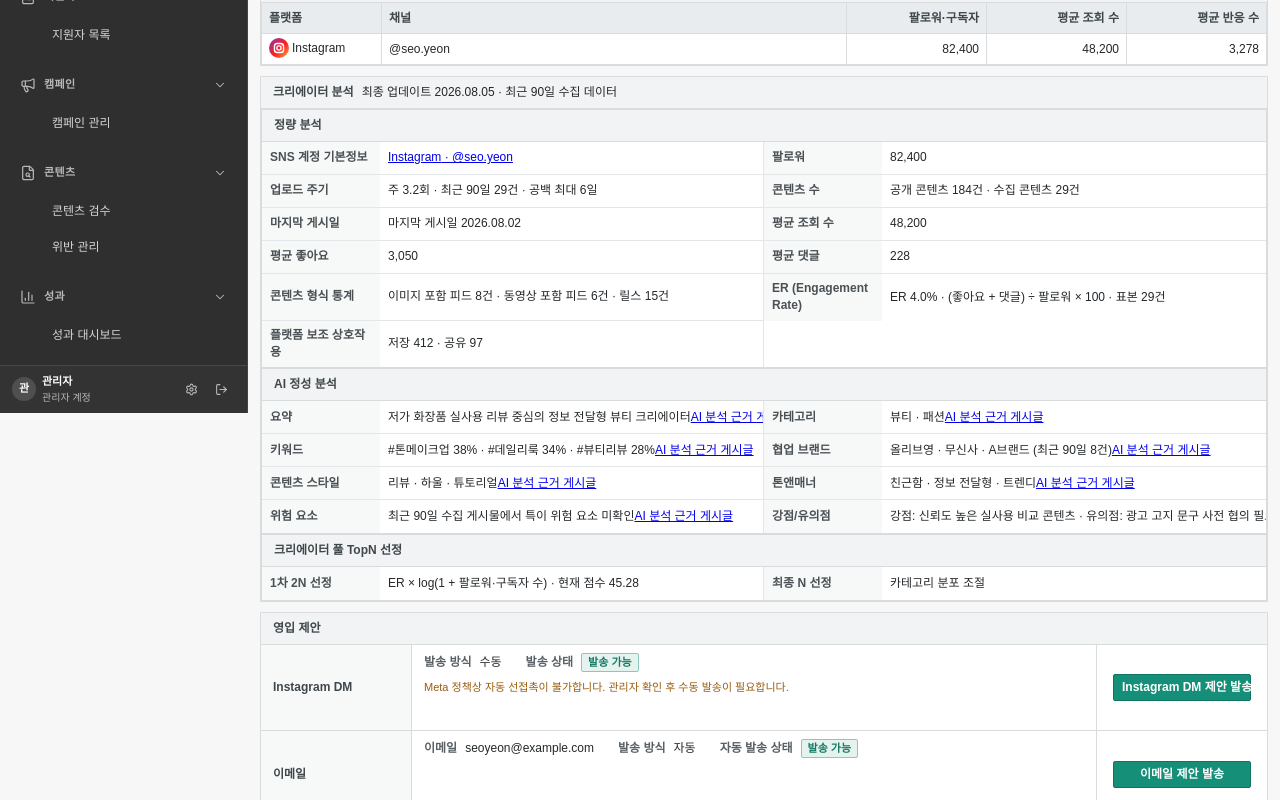
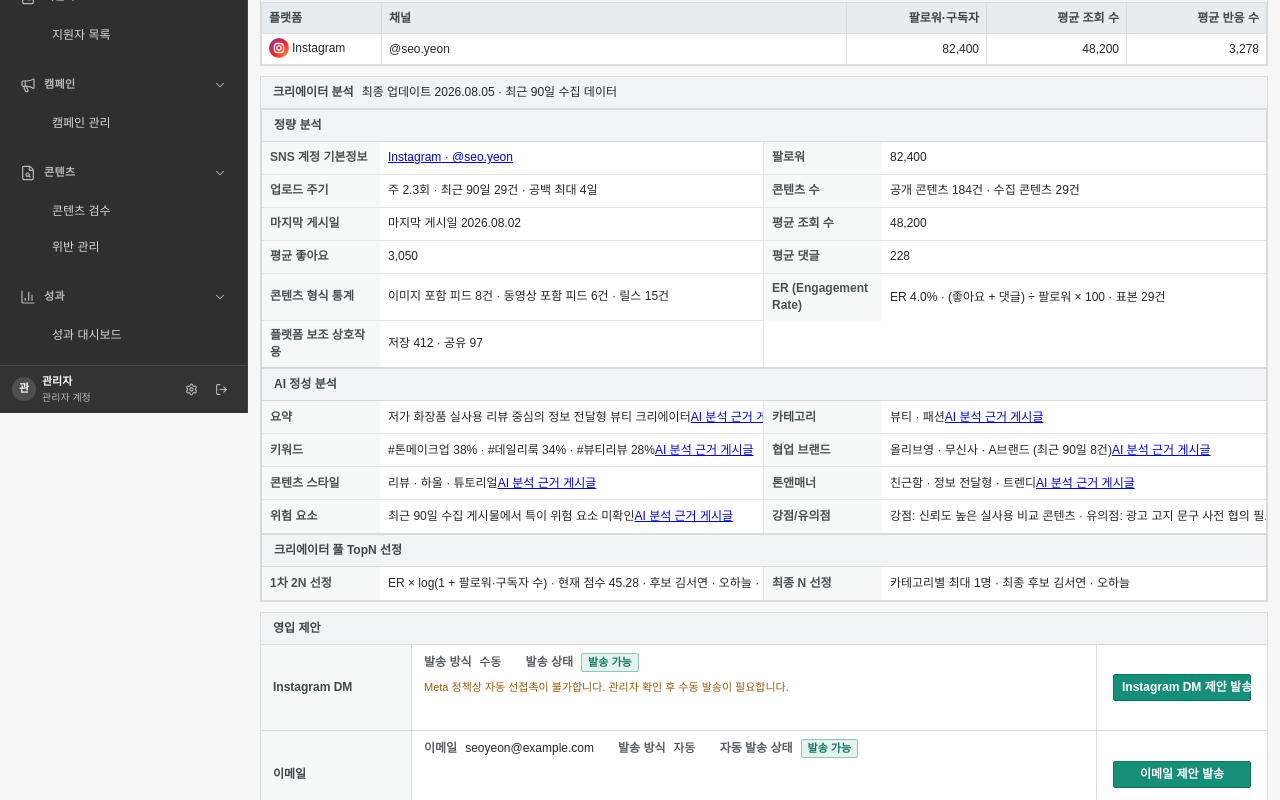
Before and after one commit to HD-Fuma/fe-hiselectors-admin, a React (Vite) app: page /creators/cr-001 in a window 1280 px wide. Shown: the part 387-1187 px from the top of the page. Built offline with nearby package versions, Linux system fonts and the light colour scheme.

Commit message:
fix: align creator analysis report metrics

```diff
--- a/src/features/creators/CreatorAnalysisReport.tsx
+++ b/src/features/creators/CreatorAnalysisReport.tsx
@@ -1,4 +1,4 @@
-import type { CreatorFixture } from "./fixtures";
+import { CREATORS, type CreatorFixture } from "./fixtures";
 
 type AverageMetric = number | null;
 
@@ -16,12 +16,8 @@ interface QualitativeClaim {
 interface CreatorAnalysisFixture {
   updatedAt: string;
   collectionDays: number;
-  cadence: {
-    dailyAverage: number;
-    weeklyAverage: number;
-    longestGapDays: number;
-  };
-  collectedContentCount: number;
+  postDates: readonly string[];
+  engagementSamples: readonly { audience: number; likes: number; comments: number | null }[];
   lastPostDate: string;
   averages: {
     views: AverageMetric;
@@ -29,17 +25,34 @@ interface CreatorAnalysisFixture {
     comments: AverageMetric;
   };
   formatMix: readonly { label: string; count: number }[];
-  engagementSampleSize: number;
   supplementalInteractions: readonly { label: string; value: number }[];
   qualitativeClaims: readonly QualitativeClaim[];
 }
+
+const SEOYEON_POST_DATES = Array.from({ length: 29 }, (_, index) => {
+  const offset = index * 3 + (index > 0 ? 2 : 0);
+  return new Date(Date.UTC(2026, 7, 2 - offset)).toISOString().slice(0, 10);
+});
+const SEOYEON_ENGAGEMENT_SAMPLES = Array.from({ length: 29 }, () => ({
+  audience: 82_400,
+  likes: 3_050,
+  comments: 228,
+}));
+const DOYOON_POST_DATES = Array.from({ length: 20 }, (_, index) =>
+  new Date(Date.UTC(2026, 6, 31 - index * 4)).toISOString().slice(0, 10),
+);
+const DOYOON_ENGAGEMENT_SAMPLES = Array.from({ length: 20 }, () => ({
+  audience: 76_200,
+  likes: 1_130,
+  comments: null,
+}));
 
 const CREATOR_ANALYSES: Record<string, CreatorAnalysisFixture> = {
   "cr-001": {
     updatedAt: "2026.08.05",
     collectionDays: 90,
-    cadence: { dailyAverage: 0.46, weeklyAverage: 3.2, longestGapDays: 6 },
-    collectedContentCount: 29,
+    postDates: SEOYEON_POST_DATES,
+    engagementSamples: SEOYEON_ENGAGEMENT_SAMPLES,
     lastPostDate: "2026.08.02",
     averages: { views: 48_200, likes: 3_050, comments: 228 },
     formatMix: [
@@ -47,7 +60,6 @@ const CREATOR_ANALYSES: Record<string, CreatorAnalysisFixture> = {
       { label: "동영상 포함 피드", count: 6 },
       { label: "릴스", count: 15 },
     ],
-    engagementSampleSize: 29,
     supplementalInteractions: [
       { label: "저장", value: 412 },
       { label: "공유", value: 97 },
@@ -98,12 +110,11 @@ const CREATOR_ANALYSES: Record<string, CreatorAnalysisFixture> = {
   "cr-002": {
     updatedAt: "2026.08.05",
     collectionDays: 90,
-    cadence: { dailyAverage: 0.32, weeklyAverage: 2.2, longestGapDays: 8 },
-    collectedContentCount: 20,
+    postDates: DOYOON_POST_DATES,
+    engagementSamples: DOYOON_ENGAGEMENT_SAMPLES,
     lastPostDate: "2026.07.31",
     averages: { views: 26_800, likes: 1_130, comments: null },
     formatMix: [{ label: "숏폼", count: 14 }, { label: "롱폼", count: 6 }],
-    engagementSampleSize: 20,
     supplementalInteractions: [{ label: "공유", value: 76 }],
     qualitativeClaims: [
       {
@@ -119,8 +130,12 @@ function fallbackAnalysis(creator: CreatorFixture): CreatorAnalysisFixture {
   return {
     updatedAt: "2026.08.05",
     collectionDays: 90,
-    cadence: { dailyAverage: 0, weeklyAverage: 0, longestGapDays: 0 },
-    collectedContentCount: creator.featuredContents.length,
+    postDates: creator.featuredContents.map(() => creator.recentActivity),
+    engagementSamples: creator.featuredContents.map(() => ({
+      audience: creator.profile.followers,
+      likes: creator.profile.averageReactions,
+      comments: null,
+    })),
     lastPostDate: creator.recentActivity,
     averages: {
       views: creator.profile.averageViews,
@@ -128,7 +143,6 @@ function fallbackAnalysis(creator: CreatorFixture): CreatorAnalysisFixture {
       comments: null,
     },
     formatMix: [{ label: "수집 콘텐츠", count: creator.featuredContents.length }],
-    engagementSampleSize: creator.featuredContents.length,
     supplementalInteractions: [],
     qualitativeClaims: [
       {
@@ -158,23 +172,30 @@ export function topNScore(creator: CreatorFixture) {
 
 export function deriveCadence(postDates: readonly string[], updatedAt: string, windowDays: number) {
   const toDay = (date: string) => Date.parse(`${date}T00:00:00Z`) / 86_400_000;
-  const sortedDays = [...postDates].map(toDay).sort((left, right) => right - left);
+  const updatedDay = toDay(updatedAt);
+  const firstDay = updatedDay - windowDays + 1;
+  const sortedDays = postDates
+    .map(toDay)
+    .filter((day) => day >= firstDay && day <= updatedDay)
+    .sort((left, right) => right - left);
   const longestGapDays = sortedDays.slice(1).reduce((longest, day, index) => {
     return Math.max(longest, sortedDays[index] - day - 1);
   }, 0);
 
-  void updatedAt;
   return {
-    dailyAverage: Number((postDates.length / windowDays).toFixed(2)),
-    weeklyAverage: Number(((postDates.length / windowDays) * 7).toFixed(1)),
+    dailyAverage: Number((sortedDays.length / windowDays).toFixed(2)),
+    weeklyAverage: Number(((sortedDays.length / windowDays) * 7).toFixed(1)),
     longestGapDays,
   };
 }
 
 export function deriveEngagementRate(
-  samples: readonly { audience: number; likes: number; comments: number }[],
+  samples: readonly { audience: number; likes: number; comments: number | null }[],
 ) {
-  const eligible = samples.filter((sample) => sample.audience > 0);
+  const eligible = samples.filter(
+    (sample): sample is { audience: number; likes: number; comments: number } =>
+      sample.audience > 0 && sample.comments !== null,
+  );
   if (eligible.length === 0) {
     return { value: null, sampleSize: 0 };
   }
@@ -192,6 +213,23 @@ export function rankTopTwoN(creators: readonly CreatorFixture[], targetCount: nu
     .slice(0, targetCount * 2);
 }
 
+export function selectTopNWithCategoryQuota(
+  candidates: readonly CreatorFixture[],
+  targetCount: number,
+  maxPerCategory: number,
+) {
+  const categoryCounts = new Map<string, number>();
+  const selected: CreatorFixture[] = [];
+  for (const creator of candidates) {
+    if (selected.length === targetCount || creator.categories.some((category) => (categoryCounts.get(category) ?? 0) >= maxPerCategory)) {
+      continue;
+    }
+    creator.categories.forEach((category) => categoryCounts.set(category, (categoryCounts.get(category) ?? 0) + 1));
+    selected.push(creator);
+  }
+  return selected;
+}
+
 function AnalysisFields({ children, label }: { children: React.ReactNode; label: string }) {
   return (
     <div className="fuma-key-value-grid__item">
@@ -204,6 +242,11 @@ function AnalysisFields({ children, label }: { children: React.ReactNode; label:
 export function CreatorAnalysisReport({ creator }: { creator: CreatorFixture }) {
   const analysis = CREATOR_ANALYSES[creator.id] ?? fallbackAnalysis(creator);
   const audience = audienceLabel(creator);
+  const cadence = deriveCadence(analysis.postDates, analysis.updatedAt.replaceAll(".", "-"), analysis.collectionDays);
+  const collectedContentCount = Math.round(cadence.dailyAverage * analysis.collectionDays);
+  const engagement = deriveEngagementRate(analysis.engagementSamples);
+  const topTwoN = rankTopTwoN(CREATORS, 2);
+  const finalTopN = selectTopNWithCategoryQuota(topTwoN, 2, 1);
 
   return (
     <section aria-labelledby="creator-analysis-title" className="fuma-content-section">
@@ -226,14 +269,14 @@ export function CreatorAnalysisReport({ creator }: { creator: CreatorFixture })
             </a>
           </AnalysisFields>
           <AnalysisFields label={audience}>{formatNumber(creator.profile.followers)}</AnalysisFields>
-          <AnalysisFields label="업로드 주기">주 {analysis.cadence.weeklyAverage.toFixed(1)}회 · 최근 {analysis.collectionDays}일 {analysis.collectedContentCount}건 · 공백 최대 {analysis.cadence.longestGapDays}일</AnalysisFields>
-          <AnalysisFields label="콘텐츠 수">공개 콘텐츠 {formatNumber(creator.contentCount)}건 · 수집 콘텐츠 {analysis.collectedContentCount}건</AnalysisFields>
+          <AnalysisFields label="업로드 주기">주 {cadence.weeklyAverage.toFixed(1)}회 · 최근 {analysis.collectionDays}일 {collectedContentCount}건 · 공백 최대 {cadence.longestGapDays}일</AnalysisFields>
+          <AnalysisFields label="콘텐츠 수">공개 콘텐츠 {formatNumber(creator.contentCount)}건 · 수집 콘텐츠 {collectedContentCount}건</AnalysisFields>
           <AnalysisFields label="마지막 게시일">마지막 게시일 {analysis.lastPostDate}</AnalysisFields>
           <AnalysisFields label="평균 조회 수">{metricValue(analysis.averages.views)}</AnalysisFields>
           <AnalysisFields label="평균 좋아요">{metricValue(analysis.averages.likes)}</AnalysisFields>
           <AnalysisFields label="평균 댓글">{metricValue(analysis.averages.comments)}</AnalysisFields>
           <AnalysisFields label="콘텐츠 형식 통계">{analysis.formatMix.map((format) => `${format.label} ${format.count}건`).join(" · ")}</AnalysisFields>
-          <AnalysisFields label="ER (Engagement Rate)">ER {creator.profile.engagementRate.toFixed(1)}% · (좋아요 + 댓글) ÷ {audience} × 100 · 표본 {analysis.engagementSampleSize}건</AnalysisFields>
+          <AnalysisFields label="ER (Engagement Rate)">{engagement.value === null ? "ER 집계 불가 · 댓글 수가 있는 유효 표본 없음" : `ER ${engagement.value.toFixed(1)}%`} · (좋아요 + 댓글) ÷ {audience} × 100 · 표본 {engagement.sampleSize}건</AnalysisFields>
           <AnalysisFields label="플랫폼 보조 상호작용">{analysis.supplementalInteractions.length > 0 ? analysis.supplementalInteractions.map((item) => `${item.label} ${formatNumber(item.value)}`).join(" · ") : "집계 불가"}</AnalysisFields>
         </dl>
       </section>
@@ -253,8 +296,8 @@ export function CreatorAnalysisReport({ creator }: { creator: CreatorFixture })
       <section aria-label="크리에이터 풀 TopN 선정" className="fuma-content-section">
         <header className="fuma-content-section__header"><h2>크리에이터 풀 TopN 선정</h2></header>
         <dl className="fuma-key-value-grid">
-          <AnalysisFields label="1차 2N 선정">ER × log(1 + 팔로워·구독자 수) · 현재 점수 {topNScore(creator).toFixed(2)}</AnalysisFields>
-          <AnalysisFields label="최종 N 선정">카테고리 분포 조절</AnalysisFields>
+          <AnalysisFields label="1차 2N 선정">ER × log(1 + 팔로워·구독자 수) · 현재 점수 {topNScore(creator).toFixed(2)} · 후보 {topTwoN.map((candidate) => candidate.name).join(" · ")}</AnalysisFields>
+          <AnalysisFields label="최종 N 선정">카테고리별 최대 1명 · 최종 후보 {finalTopN.map((candidate) => candidate.name).join(" · ")}</AnalysisFields>
         </dl>
       </section>
     </section>
--- a/src/features/creators/fixtures.ts
+++ b/src/features/creators/fixtures.ts
@@ -172,7 +172,7 @@ export const CREATORS: CreatorFixture[] = [
       engagementRate: 1.7,
       profileImageUrl: "/creator-media/cr-002-profile.jpg",
     },
-    categories: ["리빙", "푸드"],
+    categories: ["리빙/라이프", "푸드"],
     keywords: ["#집밥", "#홈카페", "#주말요리"],
     tier: "T2",
     contentCount: 96,
```
Also changed, not shown: 1 other file (tests, documents, lock files or other folders).
